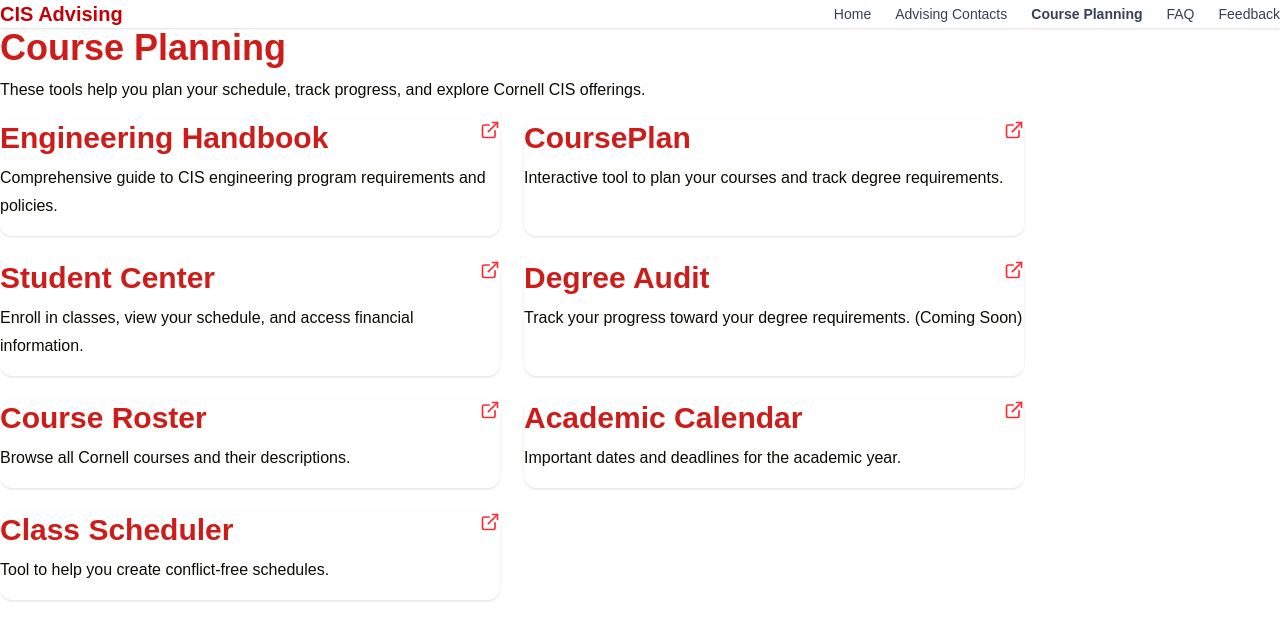
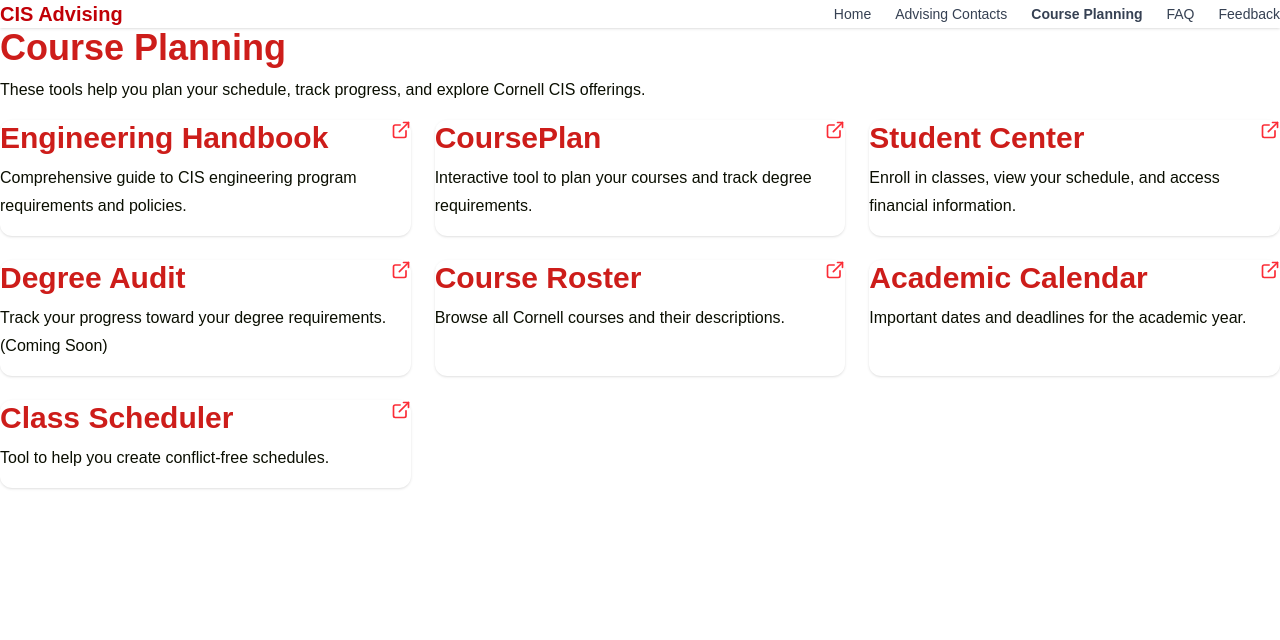
Before and after one commit to allison-a/cis-advising-platform, a Next.js app: page /course-planning in a window 1280 px wide. Shown: the top 640 px of the page. Built offline with nearby package versions, Linux system fonts and the light colour scheme.

Commit message:
Fixed Buttons Spacing

```diff
--- a/src/app/course-planning/page.tsx
+++ b/src/app/course-planning/page.tsx
@@ -10,13 +10,13 @@
 
 export default function CoursePlanningPage() {
   return (
-    <main className="max-w-5xl mx-auto px-4 py-10">
+    <main className="w-screen max-w-5xl mx-auto px-4 py-10">
       <h1 className="text-3xl font-bold text-red-700 mb-2">Course Planning</h1>
       <p className="text-gray-700 mb-6">
         These tools help you plan your schedule, track progress, and explore Cornell CIS offerings.
       </p>
 
-      <div className="grid grid-cols-1 sm:grid-cols-2 lg:grid-cols-2 gap-6">
+      <div className="w-screen grid grid-cols-1 sm:grid-cols-2 lg:grid-cols-3 gap-6">
         {coursePlanningResources.map(({ id, title, description, url, isExternal }) => (
           <a
             key={id}
--- a/src/app/resources/page.tsx
+++ b/src/app/resources/page.tsx
@@ -38,7 +38,7 @@
   const grouped = getResourcesByCategory();
 
   return (
-    <main className="w-full px-6 py-10 space-y-12">
+    <main className="w-screen px-6 py-10 space-y-12">
       <h1 className="text-3xl font-bold text-red-700 mb-2">All Resources</h1>
       <p className="text-gray-700 mb-8">Explore helpful academic tools, services, and forms for your success.</p>
 
```
